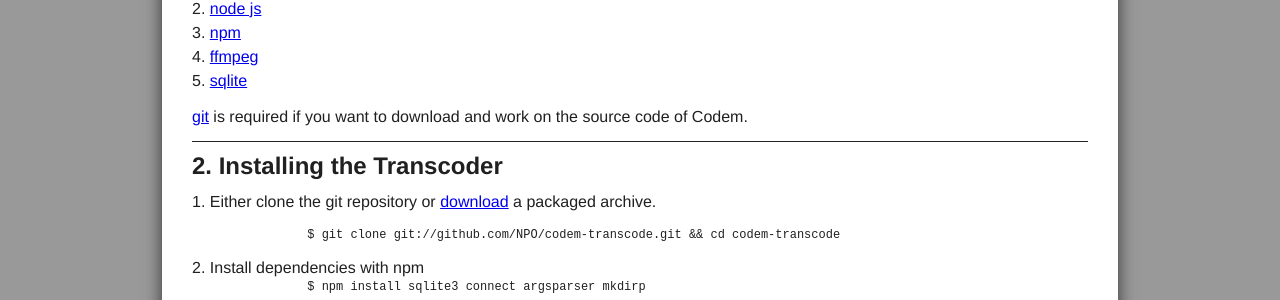
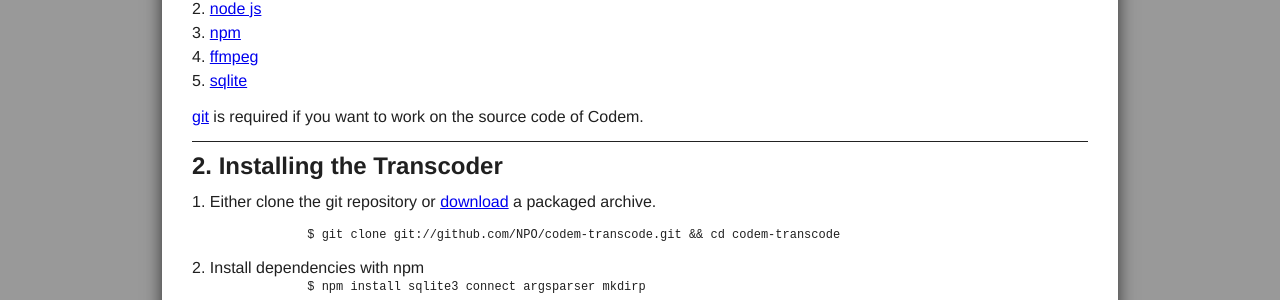
Before and after one commit to madebyhiro/codem, a Jekyll site: the page built from installation/index.html, in a window 1280 px wide. Shown: the part 390-690 px from the top of the page. Built offline with Jekyll 4.4.1, drawn with Linux system fonts in a browser that asks for light colours.

```diff
--- a/architecture/index.html
+++ b/architecture/index.html
@@ -27,3 +27,5 @@
 	The Scheduler needs to know where to find the Transcoder instances. This can be done by adding Hosts to the Scheduler via the API or the web front end.
 	Parameters to ffmpeg, such as width, height, output format and such can be added to the Scheduler by creating a Preset via the API or the web front end.
 </p>
+
+Read more about <a href="/codeum/documentation/hosts.html">hosts</a> and <a href="/codem/documentation/presets.html">presets</a>.
--- a/architecture/scheduler.html
+++ /dev/null
@@ -1,4 +0,0 @@
----
-title: The Codem Scheduler
-layout: default
----
--- a/architecture/transcoder.html
+++ /dev/null
@@ -1,4 +0,0 @@
----
-title: The Codem Transcoder
-layout: default
----
--- a/documentation/notifications.html
+++ b/documentation/notifications.html
@@ -66,7 +66,7 @@
 <h2 id="other_states">Adding notifications to other states</h2>
 <p>
 	Adding notifications to other states is very easy. Open <code>app/models/jobs/states.rb</code> in a text editor, and add <code>notify</code> to the state you want to be notified of.
-	In the screenshot below, notifications have been added to the OnHold state.
+	In the screenshot below, sending notifications have been added to the OnHold state.
 	<img src="/codem/images/notify_on_hold.gif" alt="Send notifications when a job enters OnHold" class="screenshot" />
 </p>
 
--- a/installation/index.html
+++ b/installation/index.html
@@ -37,7 +37,7 @@
 </ol>
 
 <p>
-	<a href="http://git-scm.com/" rel="external">git</a> is required if you want to download and work on the source code of Codem.
+	<a href="http://git-scm.com/" rel="external">git</a> is required if you want to work on the source code of Codem.
 </p>
 
 <hr/>
--- a/stylesheets/site.css
+++ b/stylesheets/site.css
@@ -189,3 +189,17 @@
 	font-size:12px;
 	line-height:14px;
 }
+
+table.codem-help {
+	margin:12px 0;
+	border-collapse:collapse;
+	width:100%;
+	border:1px solid #CCC;
+	font-size:80%;
+}
+
+table.codem-help td, table.codem-help th {
+	text-align:left;
+	border:1px solid #CCC;
+	padding:6px 12px;
+}
```
Also changed, not shown: documentation/codem.html (added, +86 -0 lines), documentation/hosts.html (added, +12 -0 lines), documentation/index.html (+5 -6 lines), documentation/presets.html (added, +7 -0 lines).
